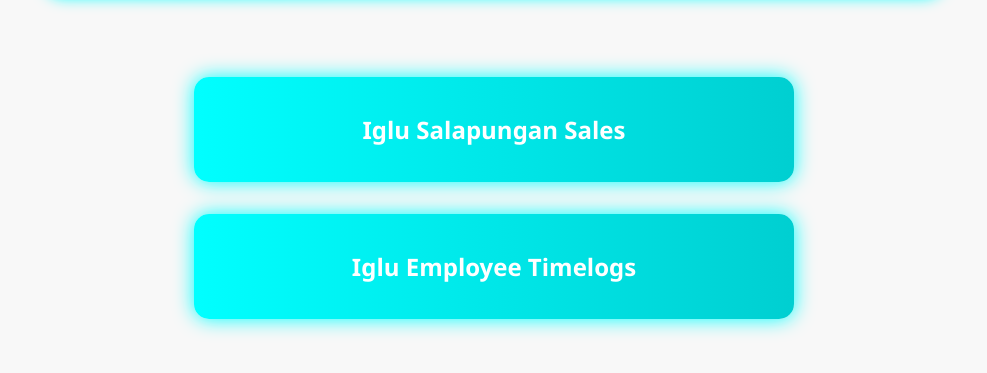
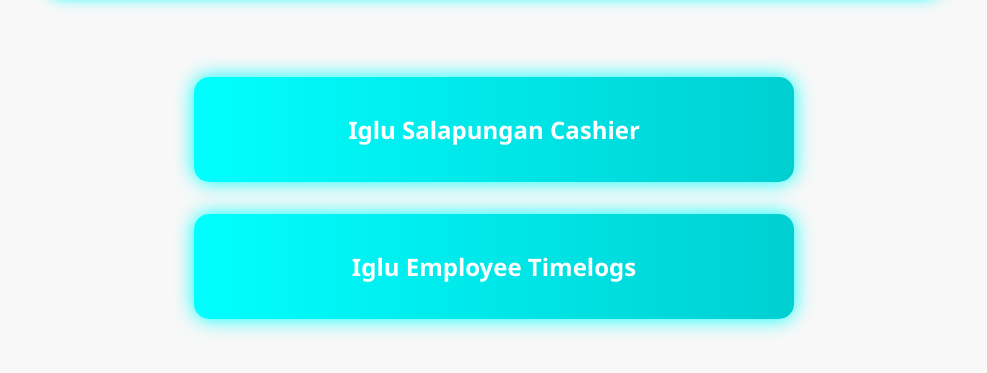
Before and after one commit to iglueadmin/Iglu-App, a plain HTML site: page index.html in a window 1280 px wide. Shown: the part 143-516 px from the top of the page, without its empty margins (146-1133 px from the left). Drawn offline with Linux system fonts and the light colour scheme.

Commit message:
Update index.html

```diff
--- a/index.html
+++ b/index.html
@@ -129,7 +129,7 @@
 
   <div class="main-buttons">
     <a class="glow-button" href="https://iglueadmin.github.io/Iglu-Salapungan-Sales/" target="_blank">
-      Iglu Salapungan Sales
+      Iglu Salapungan Cashier
     </a>
     <a class="glow-button" href="https://iglueadmin.github.io/Iglu-Employees-Timelogs/" target="_blank">
       Iglu Employee Timelogs
```
